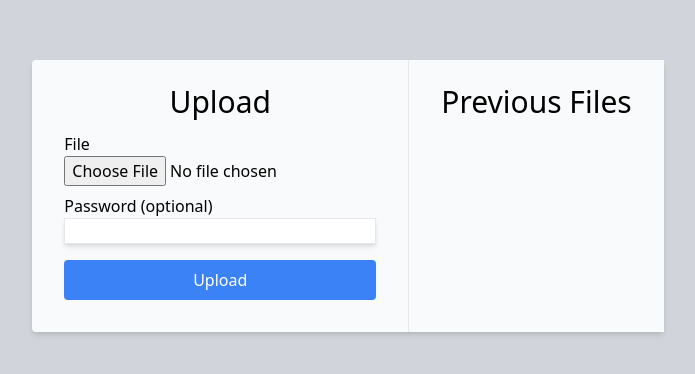
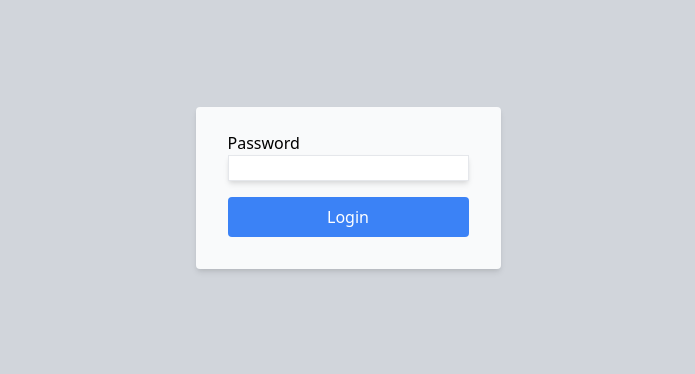
Before and after one commit to chuakid/PersonalFileTransfer-Vue, a Vue app: page / in a window 1280 px wide. Shown: the part 204-578 px from the top of the page, without its empty margins (292-987 px from the left). Built offline with nearby package versions, Linux system fonts and the light colour scheme.

Commit message:
Password protected site Moved api into its own file

```diff
--- /dev/null
+++ b/src/api.js
@@ -0,0 +1,5 @@
+import axios from "axios"
+
+export default axios.create({
+    baseURL: import.meta.env.VITE_HOST + "/api"
+})
--- a/src/components/Download.vue
+++ b/src/components/DownloadComponent.vue
@@ -23,21 +23,22 @@
 </template>
 
 <script>
-import axios from "axios";
+import api from "../api";
 import store from "../store";
 export default {
   methods: {
     download() {
-      axios
-        .post(store.apis.token + this.$route.params.file_id, {
+      api
+        .post("/token/" + this.$route.params.file_id, {
           password: String(this.password),
         })
         .then((response) => {
           let link = document.createElement("a");
-          link.href = store.apis.file + this.$route.params.file_id + "/" + response.data["token"];
+          link.href = api.defaults.baseURL + "/file/" + this.$route.params.file_id + "/" + response.data["token"];
           link.click();
         })
         .catch((error) => {
+          console.log(error);
           alert("Wrong password");
         });
     },
@@ -52,8 +53,8 @@ export default {
     };
   },
   mounted() {
-    axios
-      .get(store.apis.file + this.$route.params.file_id)
+    api
+      .get("/file/" + this.$route.params.file_id)
       .then((response) => {
         this.filename = response.data["filename"];
         this.hours = response.data["hours"];
@@ -61,7 +62,7 @@ export default {
         this.passwordNeeded = response.data["passwordneeded"];
       })
       .catch((e) => {
-        this.$router.push({ path: "/" });
+        this.$router.push({ path: "/upload" });
       });
   },
 };
--- /dev/null
+++ b/src/components/LoginComponent.vue
@@ -0,0 +1,49 @@
+<template>
+  <div class="transition-all bg-gray-50 shadow-md rounded px-8 pt-6 pb-8 mb-4">
+    <form>
+      <div class="mb-2">
+        <label class="block font-medium">Password</label>
+        <input class="px-1 w-full shadow-md border" type="password" v-model="password" />
+      </div>
+      <button
+        type="button"
+        @click="login"
+        class="w-full mt-2 py-2 px-2 bg-blue-500 rounded hover:bg-blue-700 text-white transition"
+      >
+        Login
+      </button>
+    </form>
+  </div>
+</template>
+
+<script>
+import api from "../api";
+import store from "../store";
+export default {
+  methods: {
+    login() {
+      api
+        .post("/login", {
+          password: String(this.password),
+        })
+        .then((response) => {
+          store.setToken(response.data.token);
+          this.$router.push(this.$route.query.redirect || { name: "upload" });
+        })
+        .catch((error) => {
+          console.log(error);
+          alert("Wrong password");
+        });
+    },
+  },
+  data() {
+    return {
+      password: "",
+      store: store,
+    };
+  },
+};
+</script>
+
+<style>
+</style>
--- a/src/components/Upload.vue
+++ b/src/components/UploadComponent.vue
@@ -57,13 +57,12 @@
 </template>
 
 <script>
-import axios from "axios";
+import api from "../api";
 import store from "../store";
 import UploadedFileComponent from "./UploadedFileComponent.vue";
 export default {
   components: { UploadedFileComponent },
   mounted() {
-    this.previousFilesStore.loadStore();
   },
   computed: {
     progressBarWidth() {
@@ -81,8 +80,8 @@ export default {
       let formData = new FormData();
       formData.append("file", this.file);
       formData.append("password", this.password);
-      axios
-        .put(store.apis.file, formData, {
+      api
+        .put("/file", formData, {
           headers: {
             "Content-Type": "multipart/form-data",
           },
--- a/src/components/UploadedFileComponent.vue
+++ b/src/components/UploadedFileComponent.vue
@@ -8,7 +8,7 @@
 </template>
 
 <script>
-import axios from "axios";
+import api from "../api";
 import store from "../store";
 export default {
   computed: {
@@ -26,8 +26,8 @@ export default {
     };
   },
   mounted() {
-    axios
-      .get(store.apis.file + this.file)
+    api
+      .get("/file/" + this.file)
       .then((response) => {
         this.filename = response.data["filename"];
         this.hours = response.data["hours"];
--- a/src/main.js
+++ b/src/main.js
@@ -1,15 +1,36 @@
 import { createApp } from 'vue'
 import { createRouter, createWebHistory } from 'vue-router';
 import "./assets/index.css"
-import Upload from "./components/Upload.vue"
-import Download from "./components/Download.vue"
+import UploadComponent from "./components/UploadComponent.vue"
+import DownloadComponent from "./components/DownloadComponent.vue"
+import LoginComponent from "./components/LoginComponent.vue"
 import App from "./App.vue"
+import store from "./store";
+import api from "./api"
 
 const routes = [
-    { path: '/', component: Upload },
-    { path: '/download/:file_id', component: Download, name: "download" },
+    { path: '/', component: LoginComponent, name: "login" },
+    { path: '/upload', component: UploadComponent, name: "upload" },
+    { path: '/download/:file_id', component: DownloadComponent, name: "download" },
+    { path: "/:catchAll(.*)", redirect: "/upload" }
 ];
 
 const router = createRouter({ routes, history: createWebHistory() })
 
+router.beforeEach(async (to, from) => {
+    console.log(store.token);
+    if (to.path != "/") {
+        if (!store.token) {
+            return { name: "login" }
+        }
+        try {
+            let response = await api.post("sitetokenvalidity")
+            if (!response.data.validity) {
+                return { name: "login", query: { redirect: to.path } }
+            }
+        } catch (error) {
+            console.log(error);
+        }
+    }
+})
 createApp(App).use(router).mount('#app')
--- a/src/store.js
+++ b/src/store.js
@@ -1,24 +1,21 @@
+import api from "./api"
+api.defaults.headers.common["authorization"] = localStorage.getItem("token")
 export default {
-    previousFiles: [
-    ],
+    previousFiles: JSON.parse(localStorage.getItem("previousFiles")) || [],
+    token: localStorage.getItem("token"),
     addFileToStore(fileid) {
         this.previousFiles.push(fileid)
         localStorage.setItem("previousFiles", JSON.stringify(this.previousFiles))
-    },
-    loadStore() {
-        this.previousFiles = JSON.parse(localStorage.getItem("previousFiles")) || []
     },
     removeFileFromStore(fileid) {
         this.previousFiles = this.previousFiles.filter((file) => {
             return file != fileid
         })
         localStorage.setItem("previousFiles", JSON.stringify(this.previousFiles))
-
     },
-
-    apis: {
-        "file": import.meta.env.VITE_HOST + "/api/file/",
-        "token": import.meta.env.VITE_HOST + "/api/token/",
-
+    setToken(token) {
+        localStorage.setItem("token", token)
+        this.token = token
+        api.defaults.headers.common["authorization"] = token
     }
 }
```
